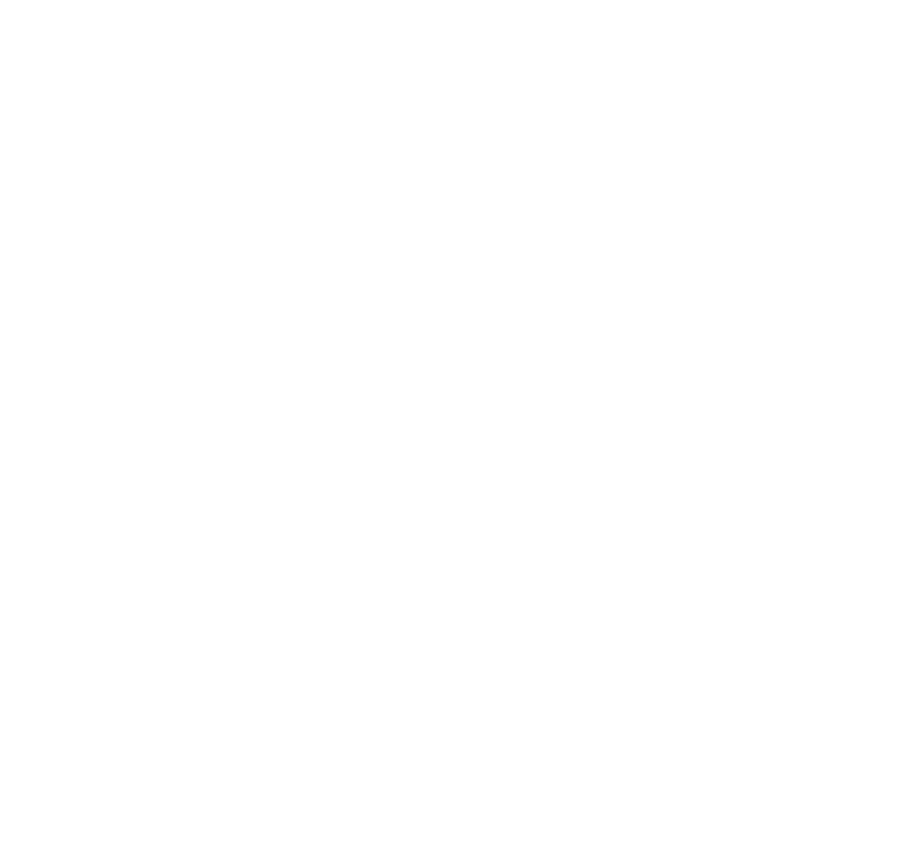
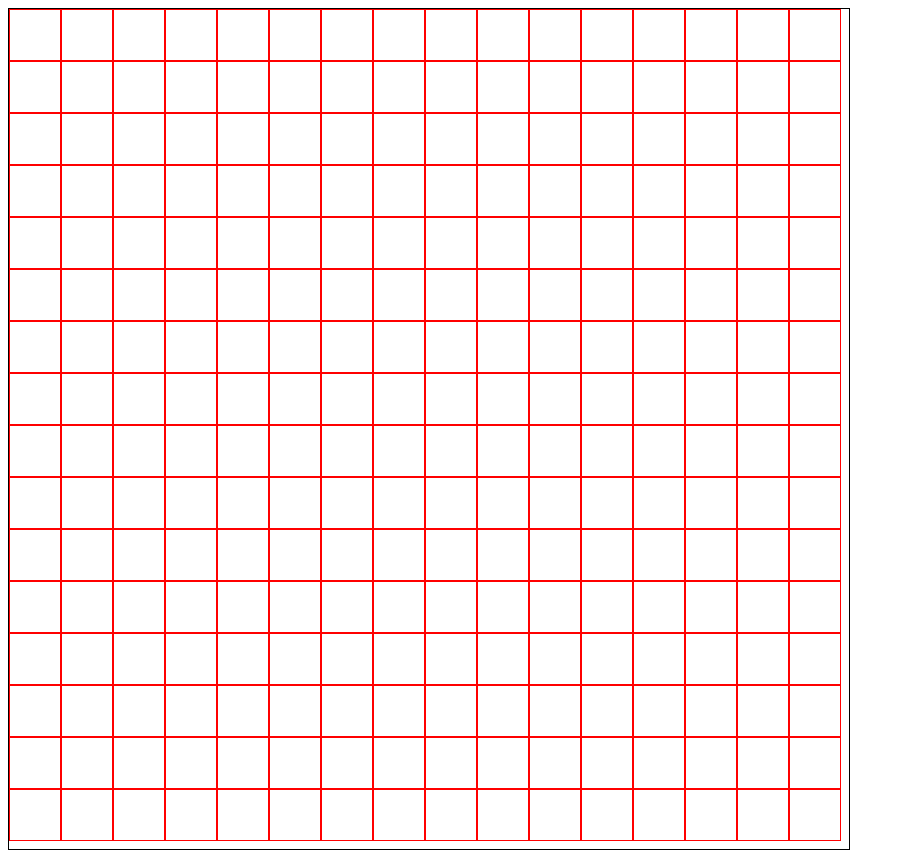
Before and after one commit to wildrobotgoose/odin-etch-a-sketch, a plain HTML site: page index.html in a window 1280 px wide. Shown: the whole page, without its empty margins (0-905 px from the left). Before the commit the page ends 800 px from the top, so only its background shows below. Drawn offline with Linux system fonts and the light colour scheme.

Commit message:
Create grid with temporary borders

```diff
--- a/index.html
+++ b/index.html
@@ -8,5 +8,6 @@
 </head>
 
 <body>
+    <div class="container"></div>
 </body>
 </html>
--- a/script.js
+++ b/script.js
@@ -0,0 +1,24 @@
+const CONTAINER_WIDTH = 840;
+
+const squares_per_side = 16;
+const square_width = Math.floor(CONTAINER_WIDTH / squares_per_side);
+
+const container = document.querySelector(".container");
+
+container.style.border = "1px solid black";
+container.style.width = `${CONTAINER_WIDTH}px`;
+container.style.height = `${CONTAINER_WIDTH}px`;
+
+const gridDivs = new Array(squares_per_side);
+for (let i = 0; i < squares_per_side; i++) {
+    gridDivs[i] = new Array(squares_per_side);
+    for (let j = 0; j < squares_per_side; j++) {
+        gridDivs[i][j] = document.createElement("div");
+        gridDivs[i][j].setAttribute("class", `grid-div-${i}-${j}`);
+        gridDivs[i][j].style.width = `${square_width}px`;
+        gridDivs[i][j].style.height = `${square_width}px`;
+        gridDivs[i][j].style.boxSizing = "border-box";
+        gridDivs[i][j].style.border = "1px solid red";
+        container.appendChild(gridDivs[i][j]);
+    }
+}
--- a/style.css
+++ b/style.css
@@ -0,0 +1,7 @@
+.container {
+    margin: 0px;
+    padding: 0px;
+    display: flex;
+    flex-wrap: wrap;
+    align-content: flex-start;
+}
```
